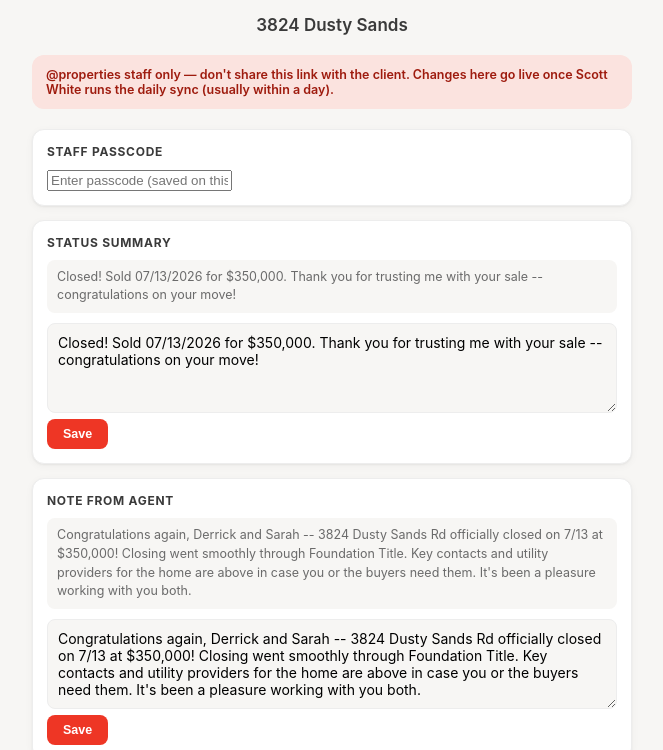
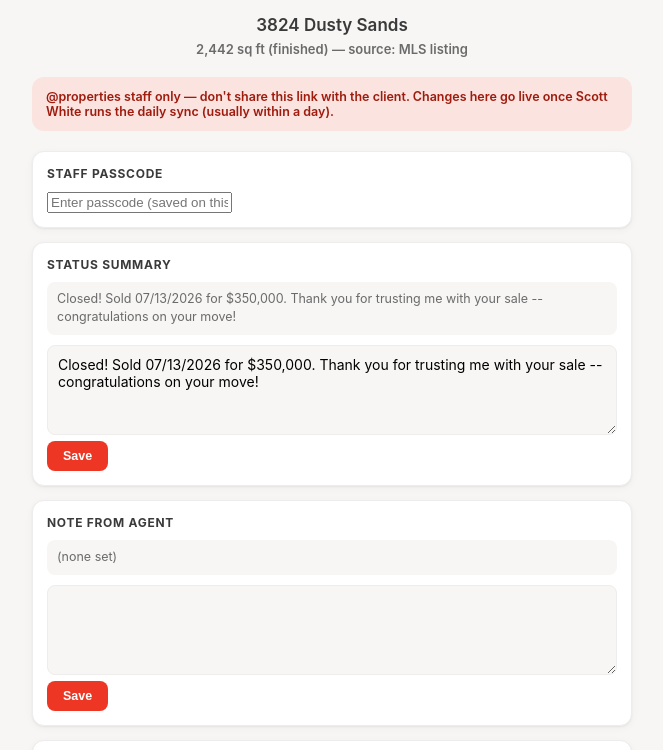
Before and after one commit to dpuphi1938/past-client-portal-pages, a plain HTML site: page derrick-ford-amjsphI9jQIRfHNkzRzdbw/staff.html in a window 1280 px wide. Shown: the part 156-906 px from the top of the page, without its empty margins (308-971 px from the left). Drawn offline with Linux system fonts and the light colour scheme.

Commit message:
Update transaction page derrick-ford-amjsphI9jQIRfHNkzRzdbw

```diff
--- a/derrick-ford-amjsphI9jQIRfHNkzRzdbw/staff.html
+++ b/derrick-ford-amjsphI9jQIRfHNkzRzdbw/staff.html
@@ -29,6 +29,7 @@ a{-webkit-tap-highlight-color:rgba(238,54,37,.12)}
 .eyebrow{font-weight:700;letter-spacing:.14em;text-transform:uppercase;font-size:11.5px;color:var(--red-dark);margin:0 0 6px;text-align:center}
 h1{font-size:30px;font-weight:800;margin:0 0 18px;letter-spacing:-.015em;text-align:center;line-height:1.15}
 .sub{font-size:17px;font-weight:600;color:var(--charcoal);margin:16px 0 20px;text-align:center}
+.sqft-line{font-size:13px;font-weight:600;color:var(--slate);margin:-14px 0 20px;text-align:center}
 .summary{background:var(--red-tint);border-radius:var(--radius);padding:14px 16px;font-size:14.5px;font-weight:600;color:var(--red-deep);margin-bottom:20px;box-shadow:var(--shadow)}
 .stats-row{display:flex;gap:10px;margin-bottom:24px}
 .stat{flex:1;background:var(--white);border:1px solid var(--cloud);border-radius:var(--radius);padding:12px;text-align:center;box-shadow:var(--shadow)}
@@ -46,6 +47,7 @@ h2::after{content:"";flex:1;height:1px;background:var(--cloud);margin-left:2px}
 .tdate{font-size:12.5px;color:var(--slate);margin-top:1px}
 .tstep.done .tlabel{color:var(--charcoal)}
 .note{background:var(--white);border:1px solid var(--cloud);border-radius:var(--radius);padding:14px 16px;font-size:13.5px;color:var(--charcoal);line-height:1.55;margin-top:6px;box-shadow:var(--shadow)}
+.unsub-banner{background:var(--white);border:1px solid var(--cloud);border-radius:var(--radius);padding:12px 16px;font-size:13px;color:var(--slate);line-height:1.5;margin-top:6px}
 .note .from{font-size:10.5px;text-transform:uppercase;letter-spacing:.06em;color:var(--slate);margin-bottom:6px}
 .doclist{list-style:none;margin:0;padding:0;display:flex;flex-direction:column;gap:8px}
 .doc{display:flex;align-items:center;justify-content:space-between;gap:10px;background:var(--white);border:1px solid var(--cloud);border-radius:var(--radius);padding:12px 14px;text-decoration:none;color:var(--ink);box-shadow:var(--shadow);transition:box-shadow .15s ease,transform .15s ease}
@@ -308,6 +310,7 @@ h2::after{content:"";flex:1;height:1px;background:var(--cloud);margin-left:2px}
     <div class="eyebrow">Staff Edit</div>
     <h1>Derrick Ford, Sarah Ford</h1>
     <div class="sub">3824 Dusty Sands</div>
+    <div class="sqft-line">2,442 sq ft (finished) &mdash; source: MLS listing</div>
 
     <div class="staff-note">@properties staff only &mdash; don't share this link with the client. Changes here go live once Scott White runs the daily sync (usually within a day).</div>
 
@@ -326,8 +329,8 @@ h2::after{content:"";flex:1;height:1px;background:var(--cloud);margin-left:2px}
 
     <div class="staff-section">
       <h3>Note From Agent</h3>
-      <div class="staff-current">Congratulations again, Derrick and Sarah -- 3824 Dusty Sands Rd officially closed on 7/13 at $350,000! Closing went smoothly through Foundation Title. Key contacts and utility providers for the home are above in case you or the buyers need them. It&#x27;s been a pleasure working with you both.</div>
-      <textarea id="note-input">Congratulations again, Derrick and Sarah -- 3824 Dusty Sands Rd officially closed on 7/13 at $350,000! Closing went smoothly through Foundation Title. Key contacts and utility providers for the home are above in case you or the buyers need them. It&#x27;s been a pleasure working with you both.</textarea>
+      <div class="staff-current">(none set)</div>
+      <textarea id="note-input"></textarea>
       <button class="staff-btn" id="note-btn" onclick="submitStaff('note_set', {text: document.getElementById('note-input').value}, document.getElementById('note-msg'), document.getElementById('note-btn'))">Save</button>
       <div class="add-form-msg" id="note-msg" hidden></div>
     </div>
```
Also changed, not shown: derrick-ford-amjsphI9jQIRfHNkzRzdbw/index.html (+7 -2 lines), 1 other file.
